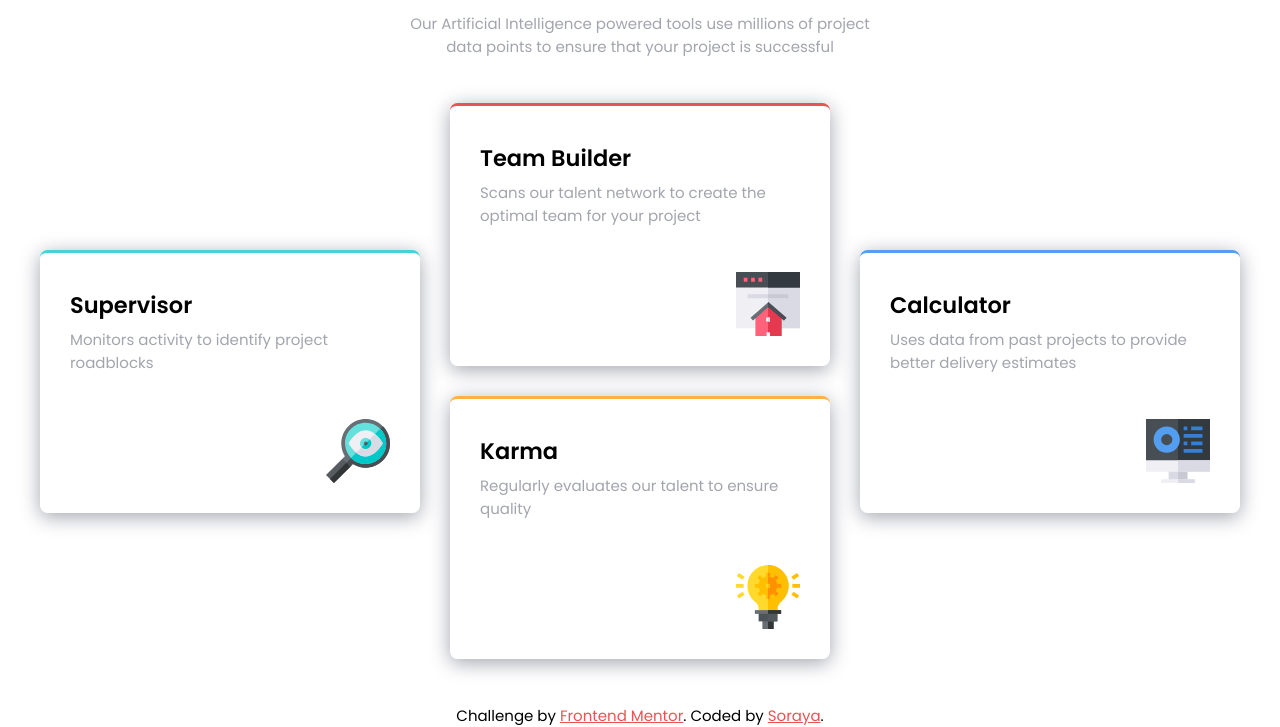
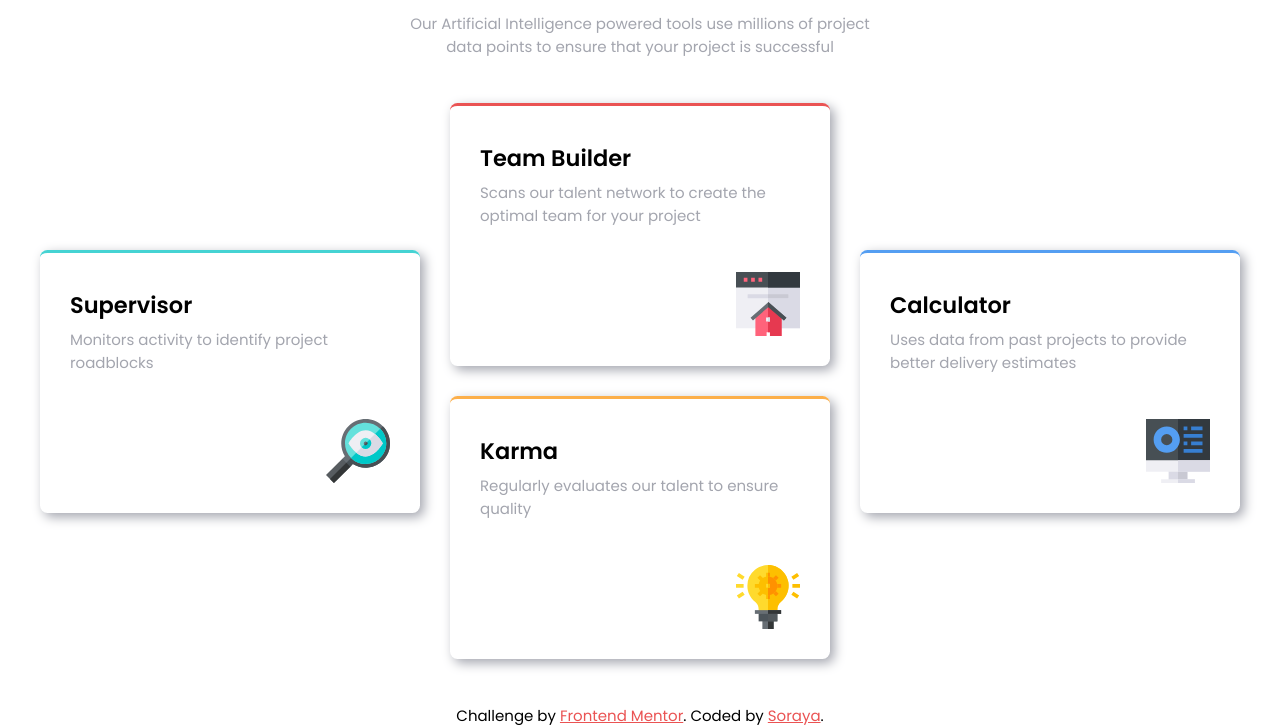
Before and after one commit to Sorpanda/four-card-feature, a plain HTML site: page index.html in a window 1280 px wide. Shown: the part 123-850 px from the top of the page. Drawn offline with Linux system fonts and the light colour scheme.

Commit message:
Update style.css

```diff
--- a/style.css
+++ b/style.css
@@ -74,7 +74,7 @@ img{
     text-align: left;
     padding: 2em;
     border-radius: .5em;
-    box-shadow: 0 4px 20px 0 var(--neutral-grayish-blue);
+    box-shadow: 4px 4px 12px 0 var(--neutral-grayish-blue);
 }
 
 .card-container:nth-child(1){
```
